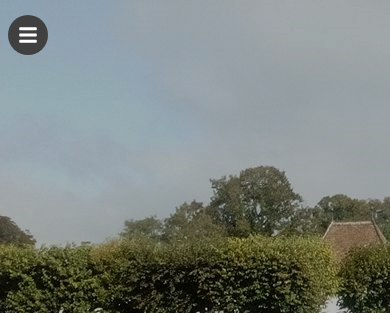
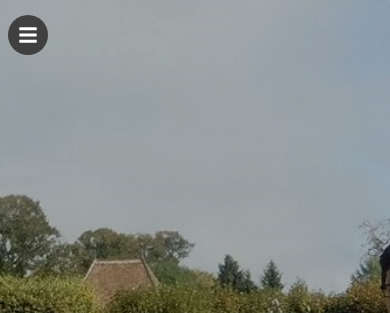
Before and after one commit to KamalByanjankar/PortfolioWebsite, a React app: page / in a window 390 px wide. Shown: the top 313 px of the page. Built offline with nearby package versions, Linux system fonts and the light colour scheme.

Commit message:
css edited

```diff
--- a/src/components/Home/Home.css
+++ b/src/components/Home/Home.css
@@ -31,9 +31,3 @@
   color: #fff;
   font-weight: 600;
 }
-
-@media(max-width: 480px){
-  #home{
-    background: linear-gradient(rgba(0, 0, 0, 0.3), rgba(0, 0, 0, 0.3)), url(../../assets/profile/kamal.jpg);
-  }
-}
```
